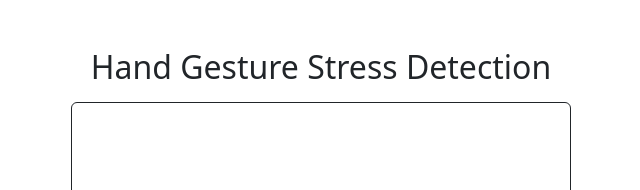
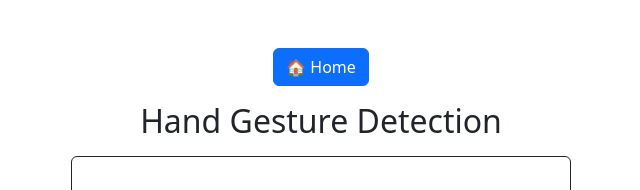
Before and after one commit to sigdelsanjog/sos-hand-gesture, a React (Create React App) app in the folder ui/: page / in a window 1280 px wide. Shown: the top 190 px of the page, without its empty margins (319-959 px from the left). Built offline with nearby package versions, Linux system fonts and the light colour scheme; no server answers.

Commit message:
Home button to refresh the page and fetch uploaded videos

```diff
--- a/ui/src/App.js
+++ b/ui/src/App.js
@@ -3,13 +3,25 @@ import "bootstrap/dist/css/bootstrap.min.css";
 import CameraCapture from "./components/CameraCapture";
 import VideoUpload from "./components/VideoUpload";
 import PredictionResult from "./components/PredictionResult";
+import VideoGallery from "./components/VideoGallery";
+
 
 const App = () => {
     const [videoUrl, setVideoUrl] = useState(null);
 
+    // Function to refresh the page
+    const refreshPage = () => {
+        window.location.reload();
+    };
+
     return (
         <div className="container mt-5 text-center">
-            <h2 className="mb-3">Hand Gesture Stress Detection</h2>
+            {/* Home Button */}
+            <button className="btn btn-primary mb-3" onClick={refreshPage}>
+                🏠 Home
+            </button>
+
+            <h2 className="mb-3">Hand Gesture Detection</h2>
 
             {/* Camera Capture Component */}
             <CameraCapture setVideoUrl={setVideoUrl} />
@@ -19,6 +31,10 @@ const App = () => {
 
             {/* Prediction Results */}
             <PredictionResult />
+
+            {/* Video Gallery */}
+            <VideoGallery />
+
         </div>
     );
 };
```
